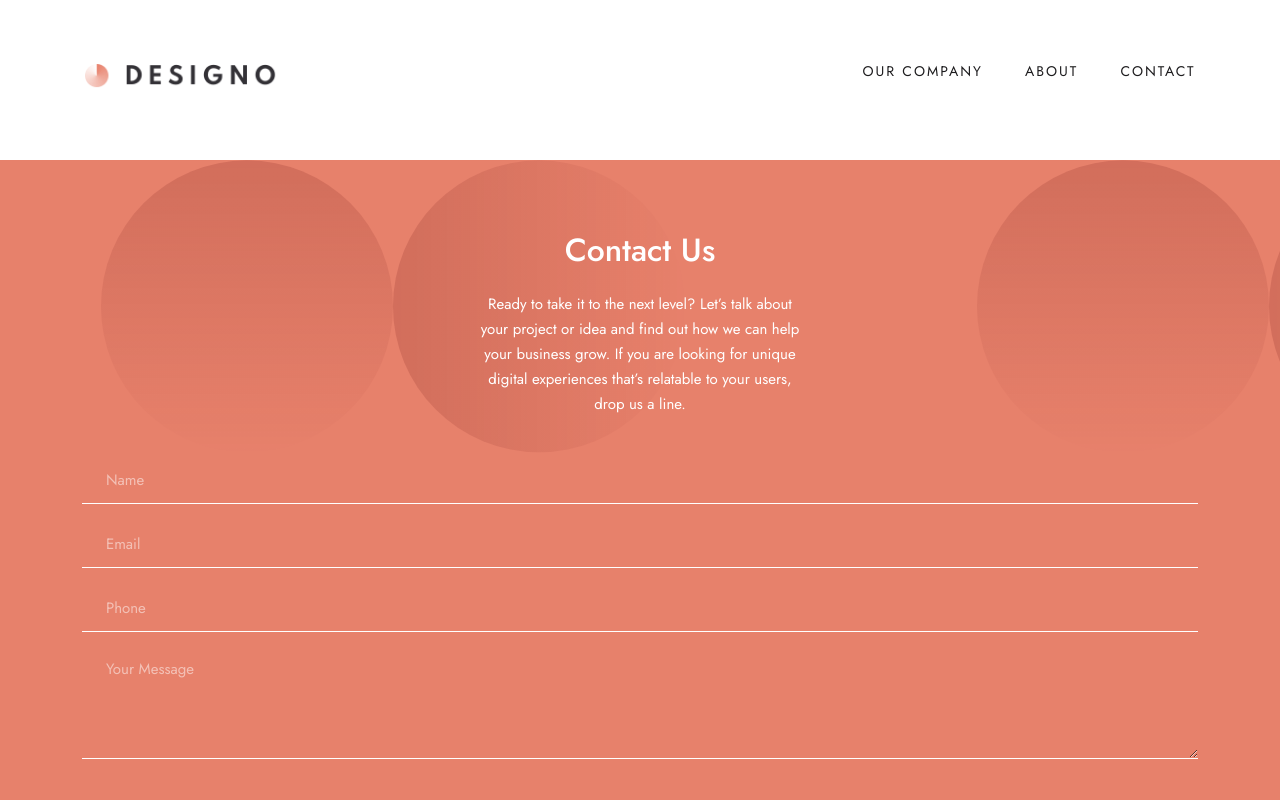
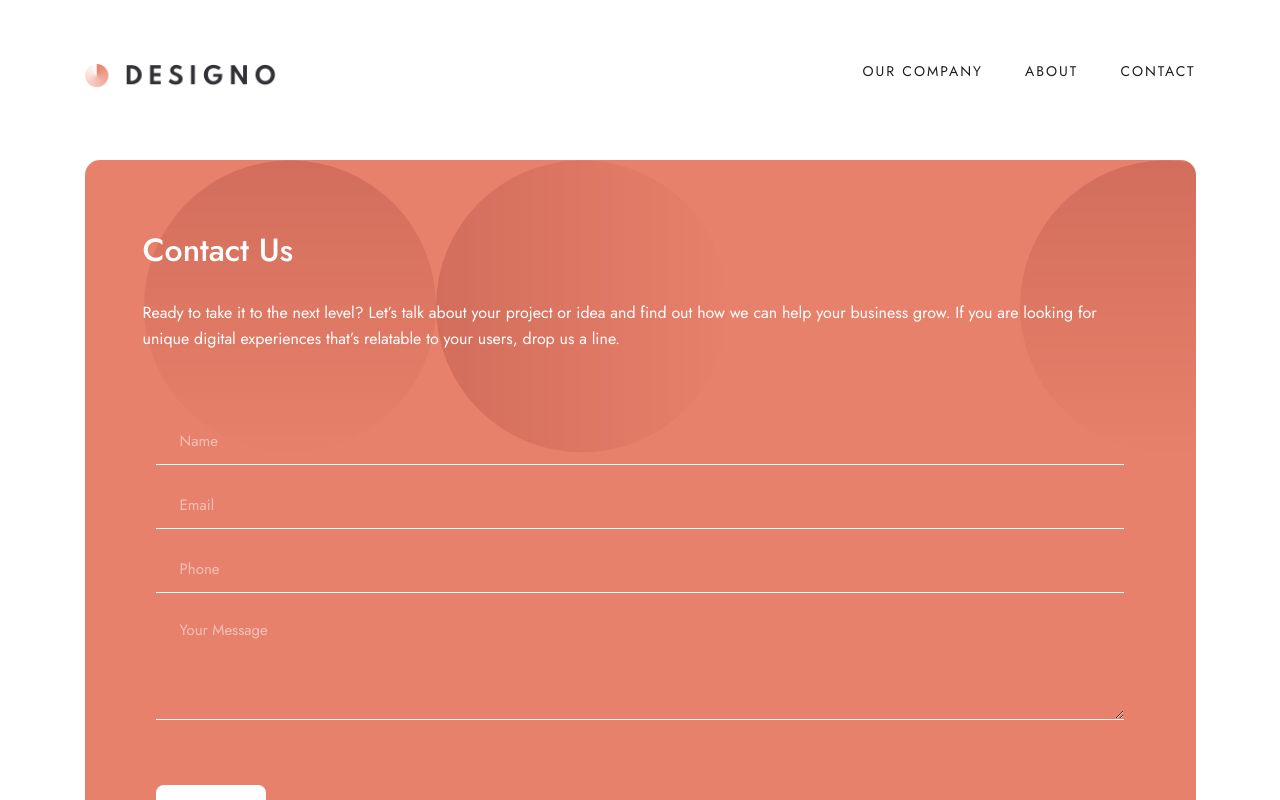
Before and after one commit to dbslapitan/designo, a Next.js app: page /contact in a window 1280 px wide. Shown: the top 800 px of the page. Built offline with nearby package versions, Linux system fonts and the light colour scheme.

Commit message:
finish design of contact on tablet

```diff
--- a/src/app/contact/page.module.scss
+++ b/src/app/contact/page.module.scss
@@ -13,13 +13,37 @@
     background-image: url("../../../public/contact/mobile/bg-pattern-hero-contact-mobile.svg");
     background-position: 25% top;
 
+    @include tablet{
+        text-align: left;
+    }
+
     &__title{
         @include heading-2;
+
+        @include tablet{
+            padding: 0 3.625rem;
+        }
     }
 
     &__description{
         @include body-1;
-        max-width: 20.4375rem;
         margin: 1.5rem auto 0;
+        padding: 0 1.5rem;
+        min-height: 7.8125rem;
+
+        @include tablet{
+            @include body-2;
+            padding: 0 3.625rem;
+            margin-top: 2rem;
+            margin-left: 0;
+            min-height: 4.875rem;
+        }
+    }
+
+    @include tablet{
+        width: 90%;
+        max-width: 69.4375rem;
+        margin: auto;
+        border-radius: 0.9375rem;
     }
 }
--- a/src/app/contact/page.tsx
+++ b/src/app/contact/page.tsx
@@ -1,5 +1,6 @@
 import DetailsFrom from "@/ui/details-form/details-form";
 import styles from "./page.module.scss";
+import Countries from "@/ui/countries/countries";
 
 export default function Contact(){
 
@@ -10,6 +11,7 @@ export default function Contact(){
                 <p className={`${styles["header__description"]}`}>{`Ready to take it to the next level? Let’s talk about your project or idea and find out how we can help your business grow. If you are looking for unique digital experiences that’s relatable to your users, drop us a line.`}</p>
                 <DetailsFrom />
             </section>
+            <Countries />
         </main>
     );
 }
--- a/src/ui/details-form/details-form.module.scss
+++ b/src/ui/details-form/details-form.module.scss
@@ -5,6 +5,7 @@
     background-color:inherit;
     margin: 3rem auto 0;
     width: 87.2%;
+    background: transparent;
 
     &__submit{
         @include body-1;
```
